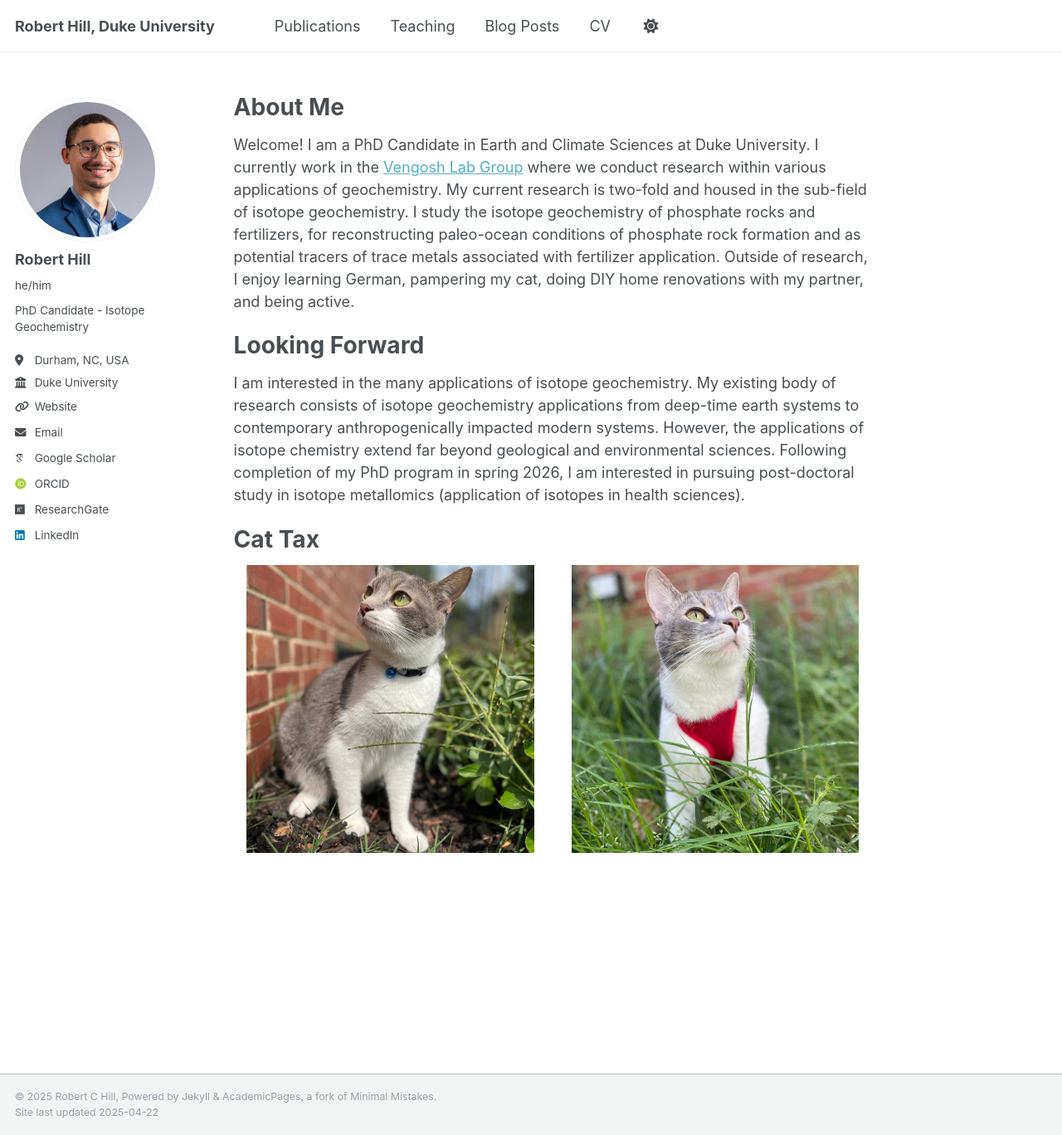
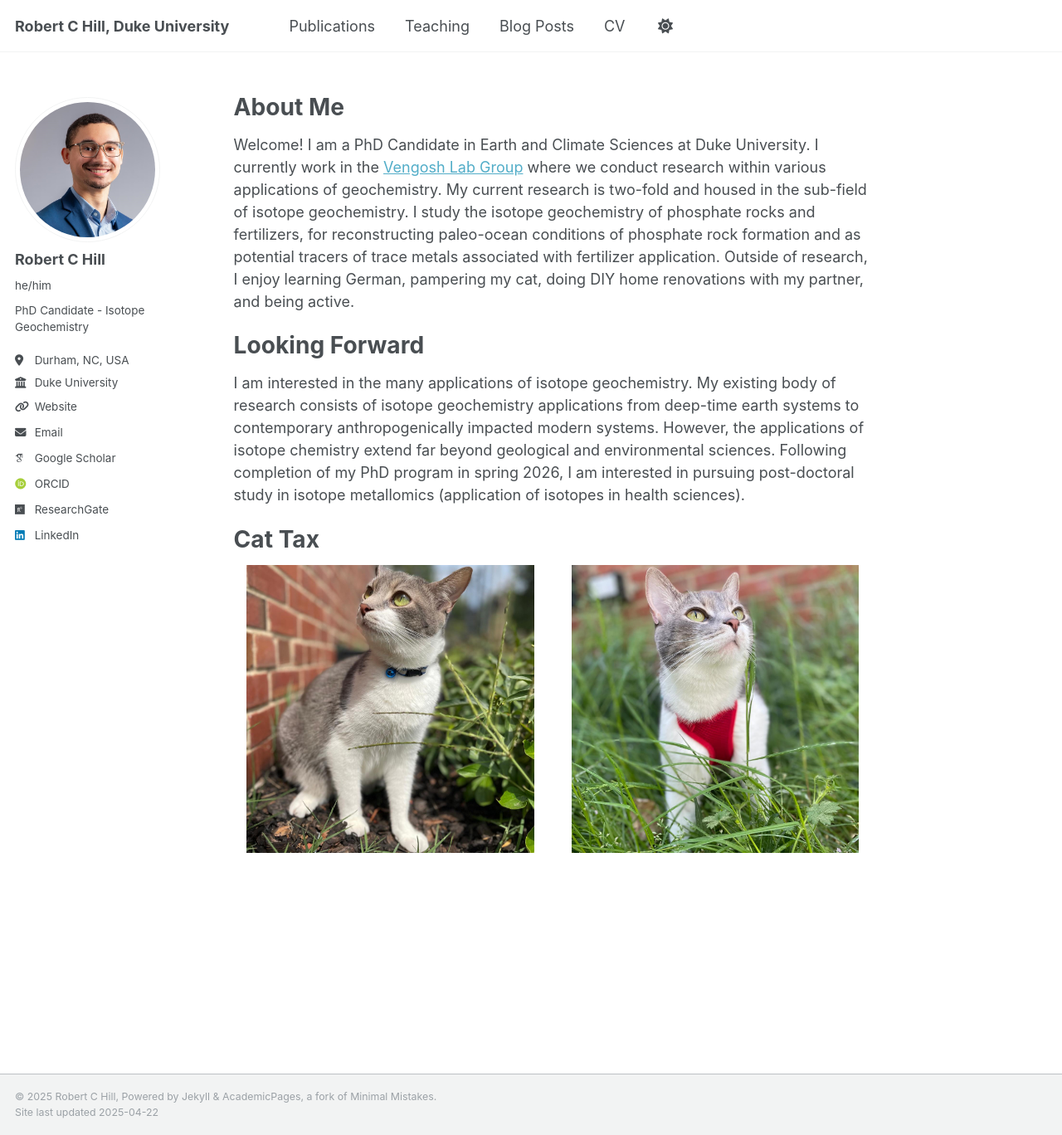
Before and after one commit to robert-c-hill/robert-c-hill.github.io, a Jekyll site: the page built from _pages/about.md, in a window 1280 px wide and 1368 px high. Shown: the whole window at 83% size. Built offline with Jekyll 4.4.1, drawn with Linux system fonts in a browser that asks for light colours; some web fonts are replaced.

```diff
--- a/_config.yml
+++ b/_config.yml
@@ -9,7 +9,7 @@
 # Basic Site Settings
 locale                   : "en-US"
 site_theme               : "default"
-title                    : "Robert Hill, Duke University"
+title                    : "Robert C Hill, Duke University"
 title_separator          : "-"
 name                     : &name "Robert C Hill"
 description              : &description "PhD Candidate - Isotope Geochemistry"
@@ -23,7 +23,7 @@ repository               : "academicpages/academicpages.github.io"
 author:
   # Biographic information
   avatar           : "RobertHill_sq.jpg"
-  name             : "Robert Hill"
+  name             : "Robert C Hill"
   pronouns         : "he/him"
   bio              : "PhD Candidate - Isotope Geochemistry"
   location         : "Durham, NC, USA"
```
